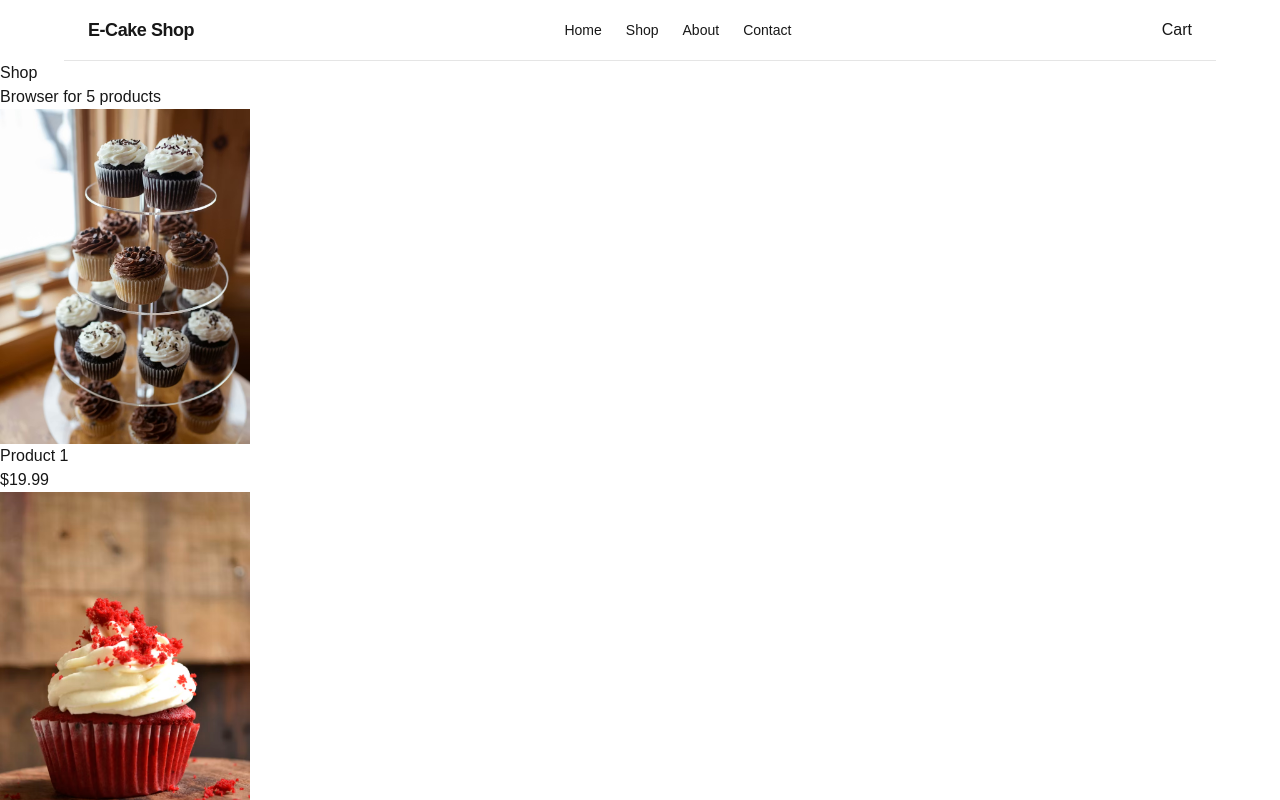
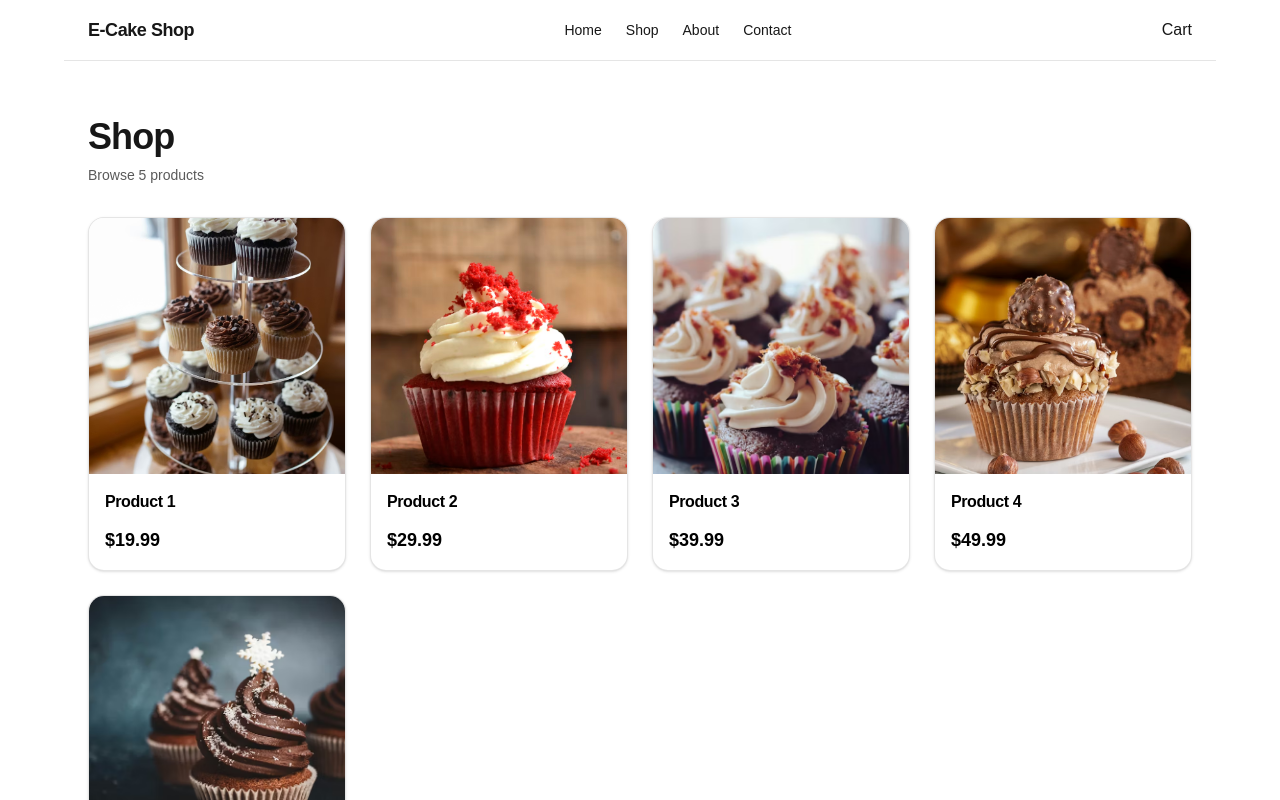
Before and after one commit to emeol/ecom, a Next.js app: page /shop in a window 1280 px wide. Shown: the top 800 px of the page. Built offline with nearby package versions, Linux system fonts and the light colour scheme.

Commit message:
style the shop and product card

```diff
--- a/app/components/Product.tsx
+++ b/app/components/Product.tsx
@@ -18,12 +18,21 @@ export const Product = ({ slug, image, name, price }: ProductCardProps) => {
             : Number(String(price).replace(/[^0-9.-]+/g, ""));
 
     return (
-        <div>
-            <Link href={`/product/${slugValue}`}>
-                <div className="product-card">
-                    <img src={imageSrc} width={250} height={250} className="product-image" alt={name} />
-                    <p className="product-name">{name}</p>
-                    <p className="product-price">
+        <div className="group h-full">
+            <Link href={`/product/${slugValue}`} className="block h-full">
+                <article className="flex h-full flex-col overflow-hidden rounded-2xl border border-black/10 bg-white shadow-sm transition duration-200 group-hover:-translate-y-0.5 group-hover:shadow-md">
+                    <div className="aspect-square overflow-hidden bg-black/5">
+                        <img
+                            src={imageSrc}
+                            width={250}
+                            height={250}
+                            className="h-full w-full object-cover transition duration-300 group-hover:scale-[1.03]"
+                            alt={name}
+                        />
+                    </div>
+                    <div className="flex flex-1 flex-col justify-between gap-3 p-4">
+                        <p className="line-clamp-2 text-base font-semibold tracking-tight text-black">{name}</p>
+                        <p className="text-lg font-bold text-black">
                             $
                             {(Number.isFinite(numericPrice) ? numericPrice : 0).toLocaleString("en-US", {
                                 maximumFractionDigits: 2,
@@ -31,6 +40,7 @@ export const Product = ({ slug, image, name, price }: ProductCardProps) => {
                             })}
                         </p>
                     </div>
+                </article>
             </Link>
         </div>
     );
--- a/app/shop/Shop.tsx
+++ b/app/shop/Shop.tsx
@@ -3,14 +3,16 @@ import { Product } from "../components/Product";
 
 export const Shop = () => {
   return (
-    <div>
-      <h1>Shop</h1>
-      <p>Browser for {products.length} products</p>
-      <div className="products">
+    <section className="mx-auto w-full max-w-6xl px-6 py-10 md:py-14">
+      <div className="mb-8 flex flex-col gap-2">
+        <h1 className="text-3xl font-semibold tracking-tight md:text-4xl">Shop</h1>
+        <p className="text-sm text-black/65">Browse {products.length} products</p>
+      </div>
+      <div className="grid grid-cols-1 gap-6 sm:grid-cols-2 lg:grid-cols-3 xl:grid-cols-4">
         {products.map((product) => (
           <Product key={product._id} {...product} />
         ))}
       </div>
-    </div>
+    </section>
   );
 };
```
Lines whose indentation alone changed are shown as unchanged.
